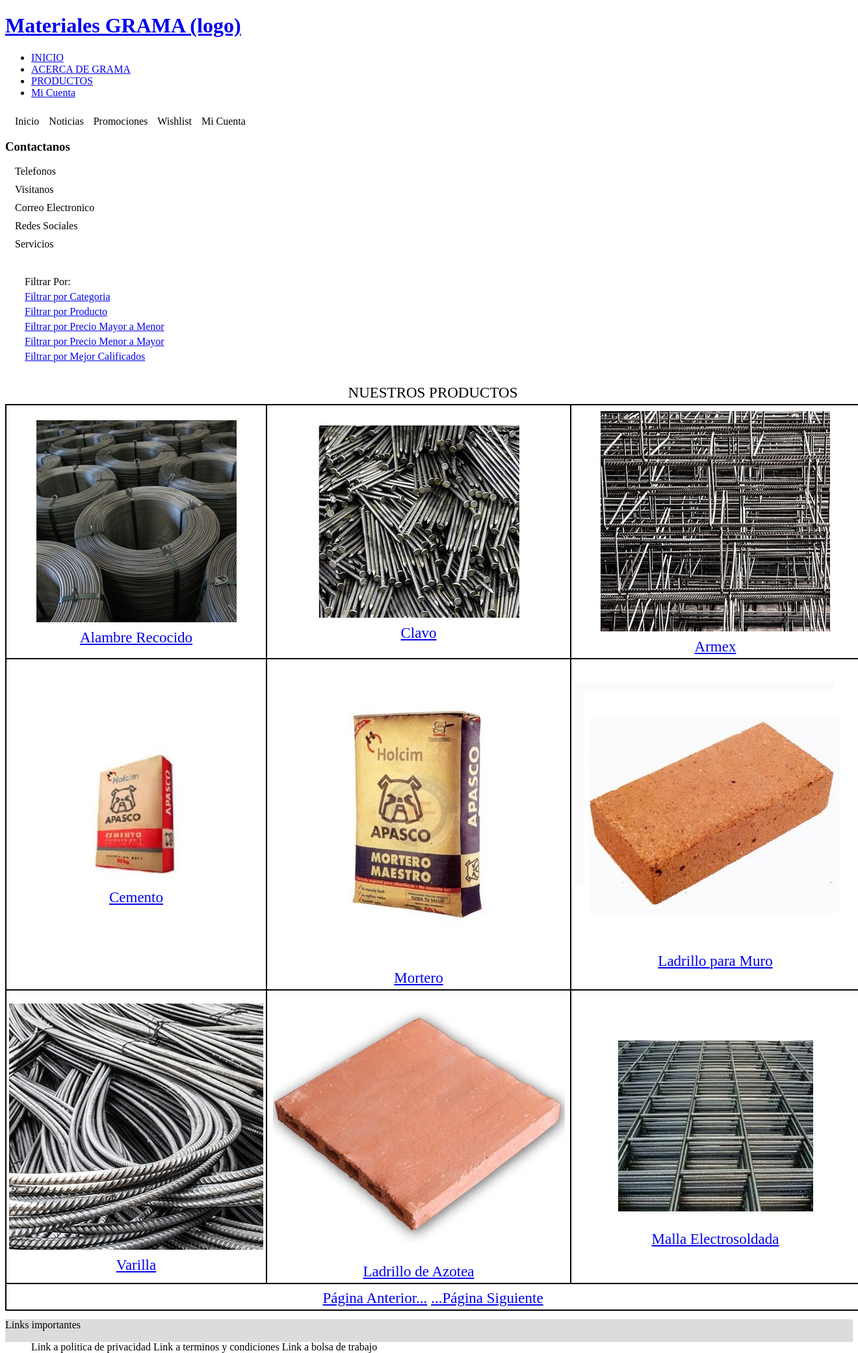
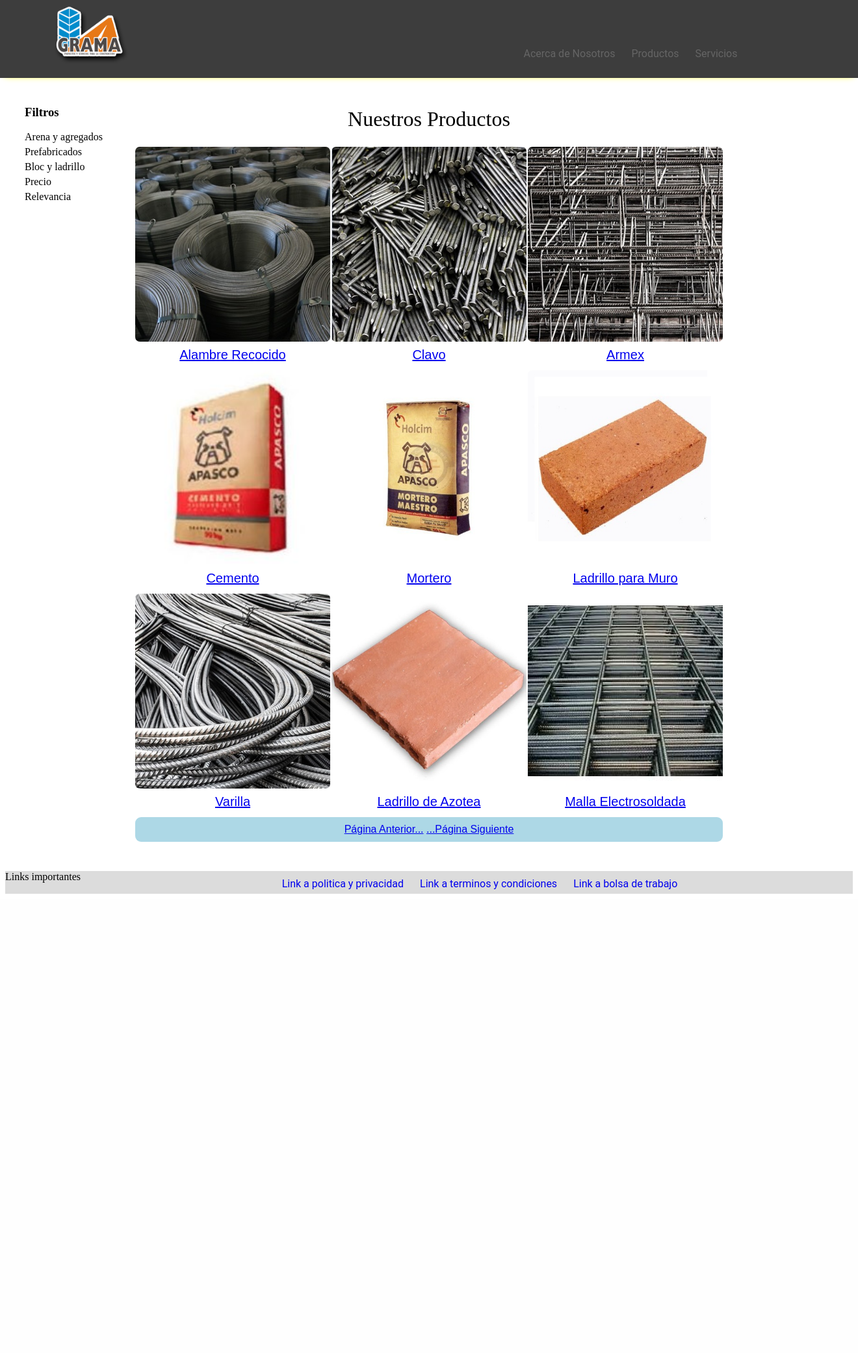
Before and after one commit to jav51/Materiales-GRAMA, a PHP site: page /Productos.html in a window 1320 px wide. Shown: the whole page at 65% size. After the commit the page ends 1376 px from the top, so only its background shows below. Run offline with PHP 8.4, Linux system fonts and the light colour scheme.

Commit message:
Correccion de formularios y pagina de productos

```diff
--- a/Productos.html
+++ b/Productos.html
@@ -1,53 +1,52 @@
 <!DOCTYPE html>
 <html>
   <head>
-    <link rel="stylesheet" type="text/css" href="styles.css" />
+
+    <meta name="viewport" content="width=device-width, initial-scale=1.0">
+    <meta charset="utf-8">
+    <link rel="stylesheet" type="text/css" href="stylesv2.css" />
+    <title> Grama promociones</title>
   </head>
   <body>
 
-    <header>
-      <h1><a href="#">Materiales GRAMA (logo)</a></h1>
-      <nav>
-        <ul>
-          <li><a href="#">INICIO</a></li>
-          <li><a href="#">ACERCA DE GRAMA</a>
-          <li><a href="#">PRODUCTOS</a></li>
-          <li><a href="#">Mi Cuenta</a></li>
+    <header class="flexdad navbar">
+        <div class="dentro logo navbar_logo">
+            <a class="navbar-brand" href="#" alt="logo"></a>
+        </div>
+        <div class="topmenu">
+        <ul class="navmenu listanavmenu">
+          <li >
+            <a href="#">
+              <span>Acerca de Nosotros</span>
+            </a>
+          </li>
+          <li >
+            <a href="#">
+              <span>Productos</span>
+            </a>
+        </li>
+          <li >
+            <a href="#">
+              <span>Servicios</span>
+            </a>
+        </li>
         </ul>
-      </nav>
+      </div>
+
       </header>
 
-    <div class="flexdad middlebar">
-    <div class="dentro"> Inicio </div>
-    <div class="dentro"> Noticias </div>
-    <div class="dentro"> Promociones </div>
-    <div class="dentro"> Wishlist </div>
-    <div class="dentro"> Mi Cuenta </div>
+    <div class="filtros">
+    <h3>Filtros</h3>
+    <div> Arena y agregados </div>
+    <div> Prefabricados </div>
+    <div> Bloc y ladrillo </div>
+    <div> Precio </div>
+    <div> Relevancia </div>
     </div>
 
-
-<!-- Posicion temporal de la barra contactos-->
-
-  <div class="contacto">
-    <h3> Contactanos </h3>
-    <div class="dentro"> Telefonos </div>
-    <div class="dentro"> Visitanos </div>
-    <div class="dentro"> Correo Electronico </div>
-    <div class="dentro"> Redes Sociales </div>
-    <div class="dentro"> Servicios </div>
-</div>
-
-    <div class="filtros">
-      <div class="boxTop">Filtrar Por:</div>
-      <div class="box"><a href="#">Filtrar por Categoria</a></div>
-      <div class="box"><a href="#">Filtrar por Producto</a></div>
-      <div class="box"><a href="#">Filtrar por Precio Mayor a Menor</a></div>
-      <div class="box"><a href="#">Filtrar por Precio Menor a Mayor</a></div>
-      <div class="boxBottom"><a href="#">Filtrar por Mejor Calificados</a></div>
-    </div>
-
-    <table class="tablestyle">
-      <caption class="h2">NUESTROS PRODUCTOS</caption>
+    <div>
+      <table class="horicenter">
+        <caption class="caption-style"> Nuestros Productos </caption>
         <thead>
         </thead>
         <tbody>
@@ -131,12 +130,21 @@
         </tbody>
       </table>
 
-    <div class="linkbar"> Links importantes
-      <ul>
-        <il> Link a politica de privacidad </il>
-        <il> Link a terminos y condiciones </il>
-        <il> Link a bolsa de trabajo </il>
+      <footer class="flexdad linkbar"> Links importantes
+    <div class="bottom-menu">
+        <ul class="link-menu">
+          <li><a href="#">
+            <span>Link a politica y privacidad</span>
+          </a></li>
+          <li> <a href="#">
+            <span>Link a terminos y condiciones</span>
+          </a></li>
+          <li> <a href="#">
+            <span>Link a bolsa de trabajo</span>
+          </a> </li>
         </ul>
     </div>
+      </footer>
+
   </body>
 </html>
```
Also changed, not shown: stylesv2.css (+177 -0 lines). Lines whose indentation alone changed are shown as unchanged.
